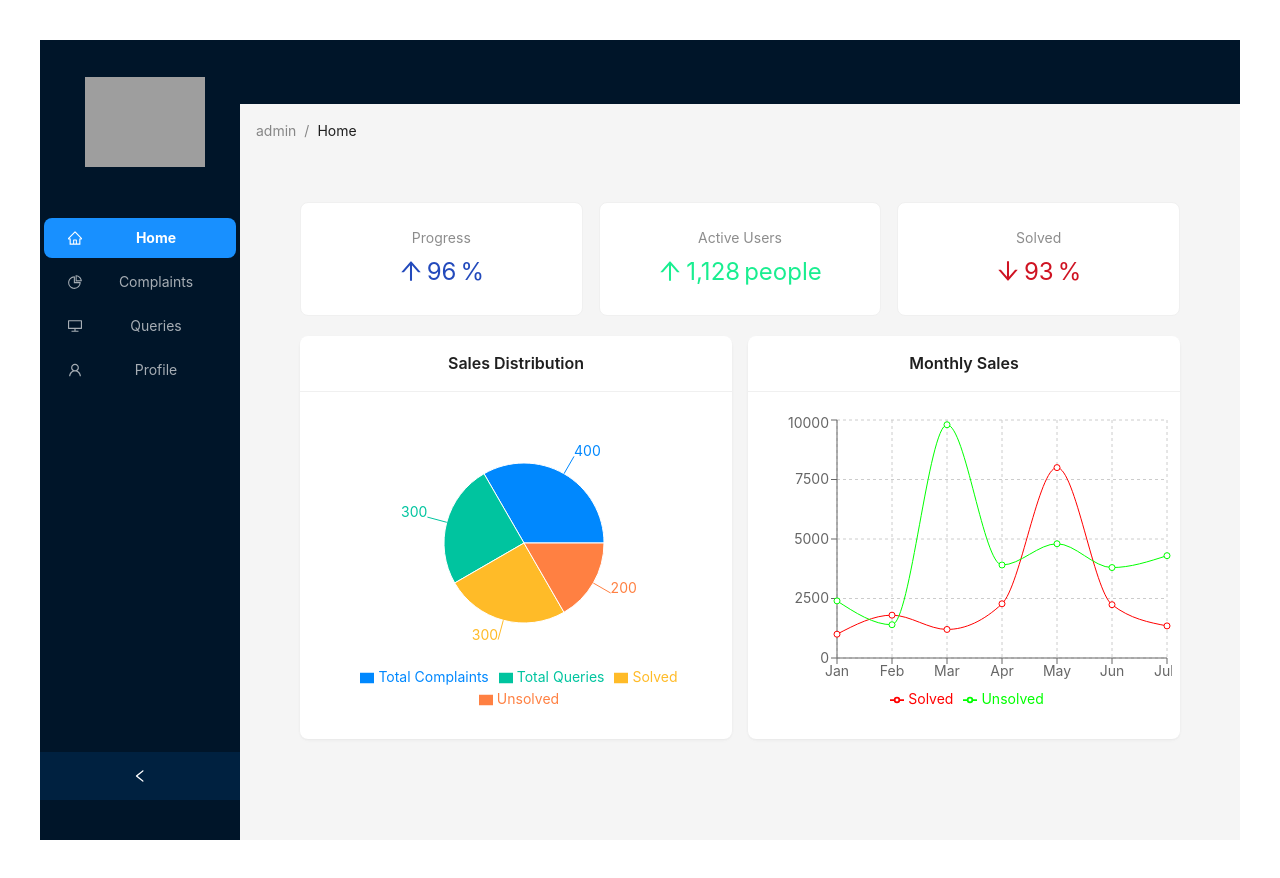
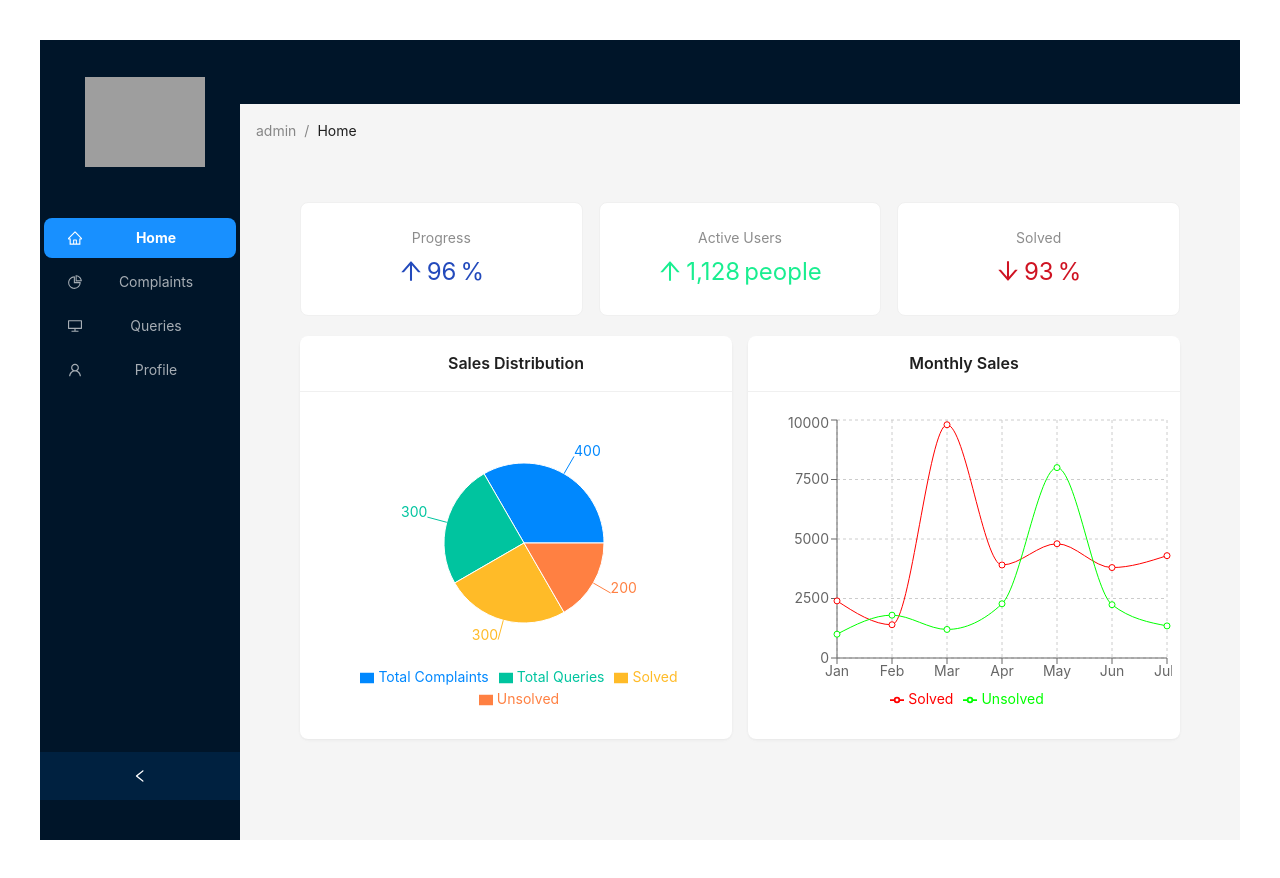
Before and after one commit to krishmakhijani/Barclays_Frontend, a React (Vite) app in the folder admin/: page /dashboard in a window 1280 px wide. Built offline with nearby package versions, Linux system fonts and the light colour scheme; grey boxes are pictures that could not be loaded.

Commit message:
Final query Edit

```diff
--- a/admin/src/pages/Dashboard/HomePage.jsx
+++ b/admin/src/pages/Dashboard/HomePage.jsx
@@ -10,13 +10,13 @@ const dataPie = [
 ];
 
 const dataLine = [
-  { name: 'Jan', Solved: 1000, Unsolved: 2400, amt: 2400 },
-  { name: 'Feb', Solved: 1800, Unsolved: 1398, amt: 2210 },
-  { name: 'Mar', Solved: 1200, Unsolved: 9800, amt: 2290 },
-  { name: 'Apr', Solved: 2278, Unsolved: 3908, amt: 2000 },
-  { name: 'May', Solved: 8000, Unsolved: 4800, amt: 2181 },
-  { name: 'Jun', Solved: 2239, Unsolved: 3800, amt: 2500 },
-  { name: 'Jul', Solved: 1349, Unsolved: 4300, amt: 2100 },
+  { name: 'Jan', Unsolved: 1000, Solved: 2400, amt: 2400 },
+  { name: 'Feb', Unsolved: 1800, Solved: 1398, amt: 2210 },
+  { name: 'Mar', Unsolved: 1200, Solved: 9800, amt: 2290 },
+  { name: 'Apr', Unsolved: 2278, Solved: 3908, amt: 2000 },
+  { name: 'May', Unsolved: 8000, Solved: 4800, amt: 2181 },
+  { name: 'Jun', Unsolved: 2239, Solved: 3800, amt: 2500 },
+  { name: 'Jul', Unsolved: 1349, Solved: 4300, amt: 2100 },
 ];
 
 const COLORS = ['#0088FE', '#00C49F', '#FFBB28', '#FF8042'];
```
